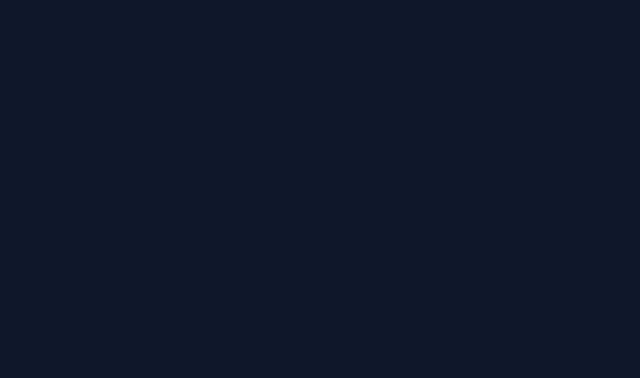
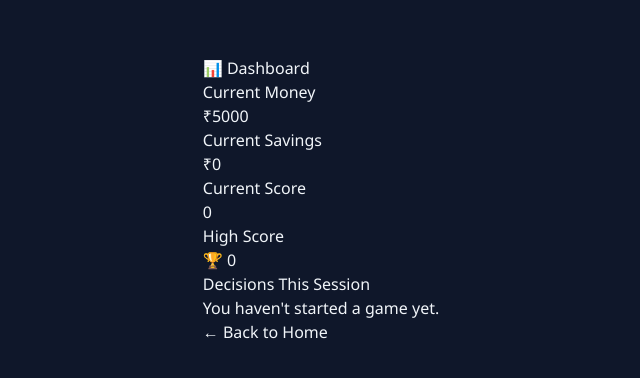
Before and after one commit to himanshucode-07/financial-literacy-game, a React (Vite) app: page /dashboard in a window 1280 px wide. Before the commit this address had no page. Shown: the part 200-578 px from the top of the page, without its empty margins (319-959 px from the left). Built offline with nearby package versions, Linux system fonts and the light colour scheme.

Commit message:
feat: add Dashboard page showing live game stats via shared context

```diff
--- a/src/App.jsx
+++ b/src/App.jsx
@@ -1,6 +1,7 @@
 import { Routes, Route } from 'react-router-dom';
 import HomePage from './pages/HomePage';
 import GamePage from './pages/GamePage';
+import DashboardPage from './pages/DashboardPage';
 import './App.css';
 
 function App() {
@@ -9,6 +10,7 @@ function App() {
       <Routes>
         <Route path="/" element={<HomePage />} />
         <Route path="/game" element={<GamePage />} />
+        <Route path="/dashboard" element={<DashboardPage />} />
       </Routes>
     </div>
   );
--- /dev/null
+++ b/src/pages/DashboardPage.jsx
@@ -0,0 +1,60 @@
+import { Link } from 'react-router-dom';
+import { useGame } from '../context/GameContext';
+
+function DashboardPage() {
+  const { money, savings, score, highScore, history, gameStarted } = useGame();
+
+  return (
+    <div className="max-w-md mx-auto px-6 py-10">
+      <h2 className="text-2xl font-bold text-slate-100 mb-6">📊 Dashboard</h2>
+
+      <div className="grid grid-cols-2 gap-3 mb-6">
+        <div className="bg-slate-800 rounded-lg p-4 text-center">
+          <div className="text-xs text-slate-400 mb-1">Current Money</div>
+          <div className="text-lg font-bold text-slate-100">₹{money}</div>
+        </div>
+        <div className="bg-slate-800 rounded-lg p-4 text-center">
+          <div className="text-xs text-slate-400 mb-1">Current Savings</div>
+          <div className="text-lg font-bold text-slate-100">₹{savings}</div>
+        </div>
+        <div className="bg-slate-800 rounded-lg p-4 text-center">
+          <div className="text-xs text-slate-400 mb-1">Current Score</div>
+          <div className="text-lg font-bold text-slate-100">{score}</div>
+        </div>
+        <div className="bg-slate-800 rounded-lg p-4 text-center">
+          <div className="text-xs text-slate-400 mb-1">High Score</div>
+          <div className="text-lg font-bold text-yellow-400">🏆 {highScore}</div>
+        </div>
+      </div>
+
+      <h3 className="text-slate-400 text-sm font-semibold mb-3">
+        Decisions This Session
+      </h3>
+
+      {history.length === 0 ? (
+        <p className="text-slate-500 text-sm bg-slate-800 rounded-lg p-4">
+          {gameStarted
+            ? "No decisions made yet — go make some choices!"
+            : "You haven't started a game yet."}
+        </p>
+      ) : (
+        <ul className="text-left bg-slate-800 rounded-lg p-4 mb-6 divide-y divide-slate-700">
+          {history.map((entry, index) => (
+            <li key={index} className="py-2 text-sm text-slate-200">
+              <strong>{entry.scenarioTitle}:</strong> {entry.choiceText}
+            </li>
+          ))}
+        </ul>
+      )}
+
+      <Link
+        to="/"
+        className="inline-block mt-4 text-green-400 hover:text-green-300 text-sm font-medium"
+      >
+        ← Back to Home
+      </Link>
+    </div>
+  );
+}
+
+export default DashboardPage;
```
